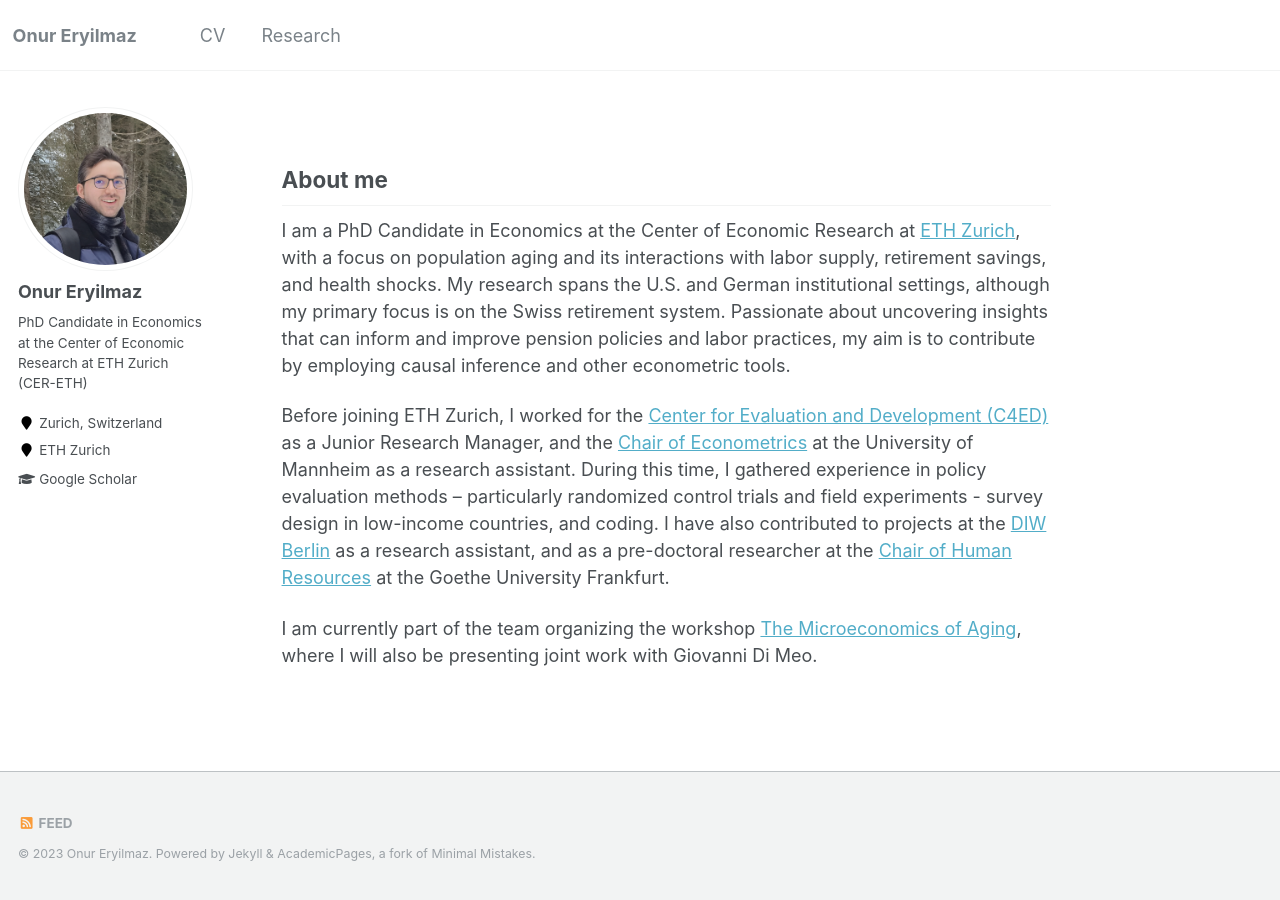
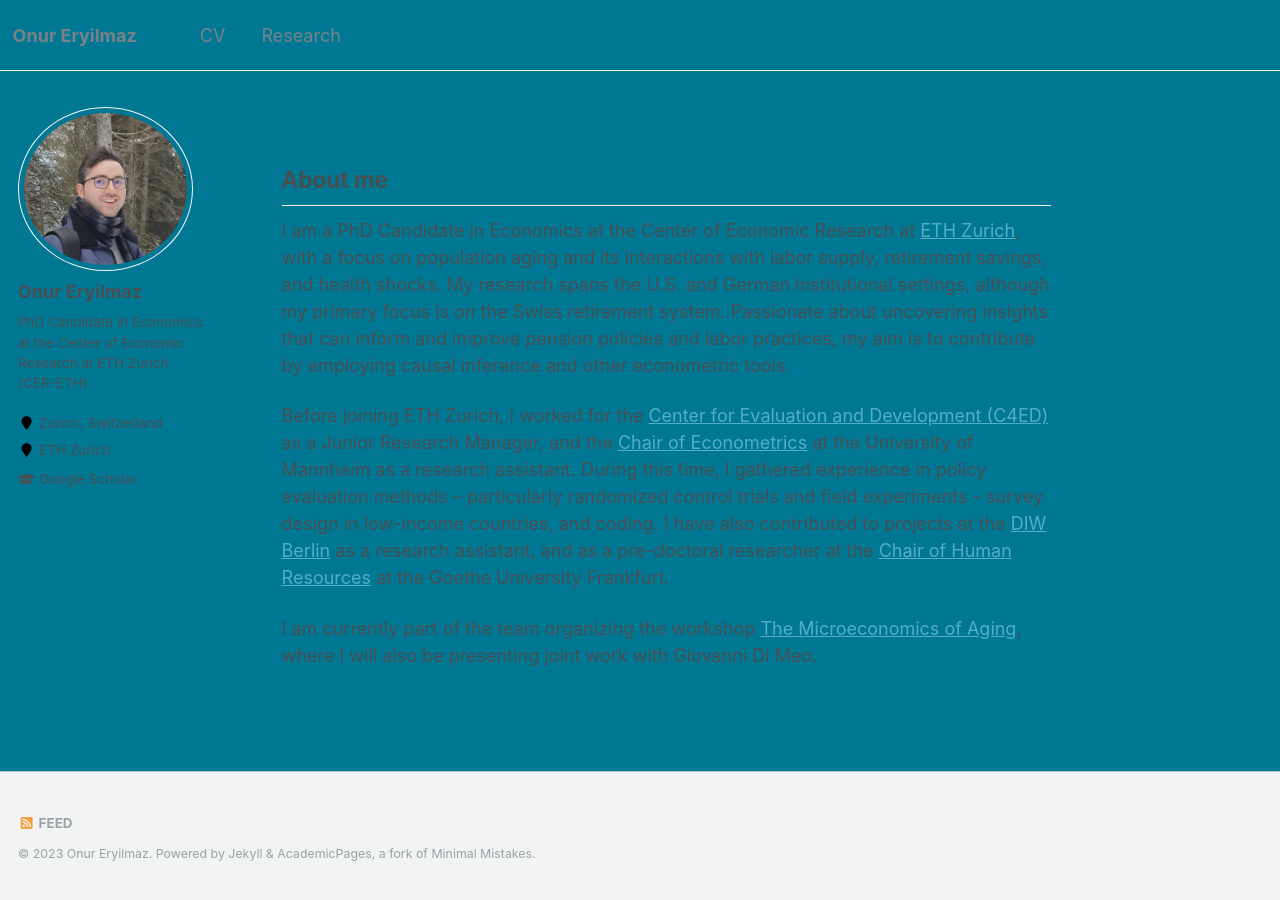
Before and after one commit to oeryilmaz/oeryilmaz.github.io, a Jekyll site: the page built from _pages/about.md, in a window 1280 px wide. Built offline with Jekyll 4.4.1, drawn with Linux system fonts in a browser that asks for light colours.

Commit message:
Update _variables.scss
changed $background-color from #fff to #007894

```diff
--- a/_sass/_variables.scss
+++ b/_sass/_variables.scss
@@ -53,8 +53,10 @@ $darker-gray                : mix(#000, $gray, 60%);
 $light-gray                 : mix(#fff, $gray, 50%);
 $lighter-gray               : mix(#fff, $gray, 90%);
 
+$petrol                      : #007894;
+
 $body-color                 : #fff;
-$background-color           : #fff;
+$background-color           : #007894;
 $code-background-color      : #fafafa;
 $code-background-color-dark : $light-gray;
 $text-color                 : $dark-gray;
```
